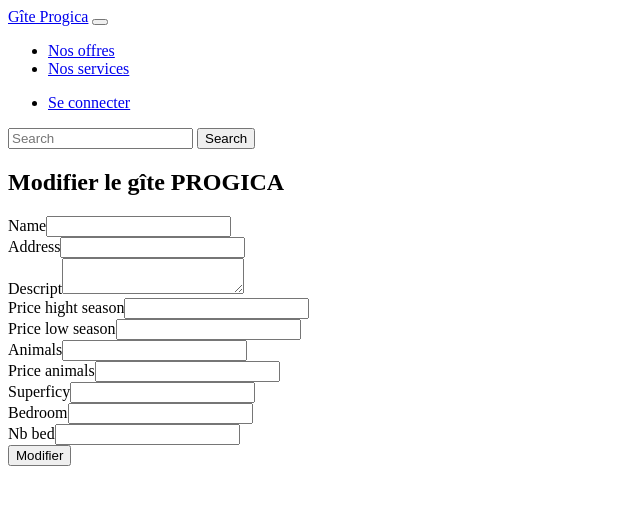
After one commit to adeline-huvet/giteProgica, a Symfony app: template templates/admin/edit.html.twig in a window 1280 px wide. The commit adds this page. Shown: the top 505 px of the page, without its empty margins (0-640 px from the left). Run offline with Twig, Linux system fonts and the light colour scheme; the template is opened without the code that fills it, so the values that code supplies are empty; form fields are guessed from the names that the template uses; some libraries are stand-ins or nearby versions.

Commit message:
Crud(edit & delete)

```diff
--- /dev/null
+++ b/templates/admin/edit.html.twig
@@ -0,0 +1,55 @@
+{% extends "base.html.twig" %}
+
+{% block title %}
+	Modification du gîtes
+{% endblock %}
+
+{% block body %}
+	<section class="row">
+		<h1>Modifier le gîte PROGICA</h1>
+	</section>
+
+	<section class="row">
+		<article class="col-4"></article>
+		<article class="col-4">
+			{{ form_start(formGite) }}
+			{# {{ form_rest(formGite) }} #}
+			<article class="row">
+				<div class="col-md-6">
+					{{ form_row(formGite.name)}}
+				</div>
+			</article>
+			<article class="row">
+				<div class="col-md-6">
+					{{ form_row(formGite.address)}}
+				</div>
+			</article>
+			<article class="row">
+				<div class="col-md-6">
+					{{ form_row(formGite.descript)}}
+
+				</div>
+			</article>
+
+			<article class="row">
+				<div class="col-md-3">{{ form_row(formGite.priceHightSeason)}}</div>
+				<div class="col-md-3">{{ form_row(formGite.priceLowSeason)}}</div>
+			</article>
+
+            <article class="row">
+                <div class="col-md-4">
+					{{ form_row(formGite.animals)}}
+					{{ form_row(formGite.priceAnimals)}}
+				</div>
+            </article>
+
+			<article class="row">
+				<div class="col-md-4">{{ form_row(formGite.superficy)}}</div>
+				<div class="col-md-4">{{ form_row(formGite.bedroom)}}</div>
+				<div class="col-md-4">{{ form_row(formGite.nbBed)}}</div>
+			</article>
+			<input type="submit" value="Modifier" class="btn btn-secondary">
+			{{ form_end(formGite) }}
+		</article>
+	</section>
+{% endblock %}
```
Also changed, not shown: src/Controller/Admin/AdminController.php (+56 -13 lines), templates/admin/index.html.twig (+18 -3 lines), templates/base.html.twig (indentation only).
